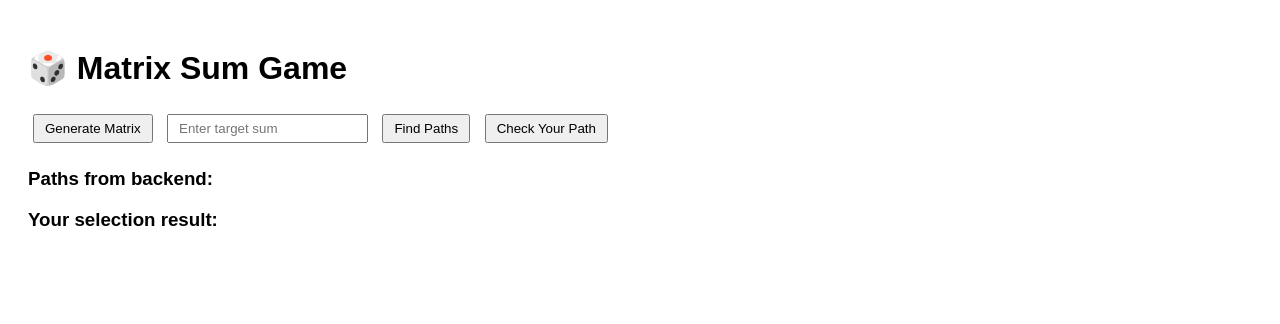
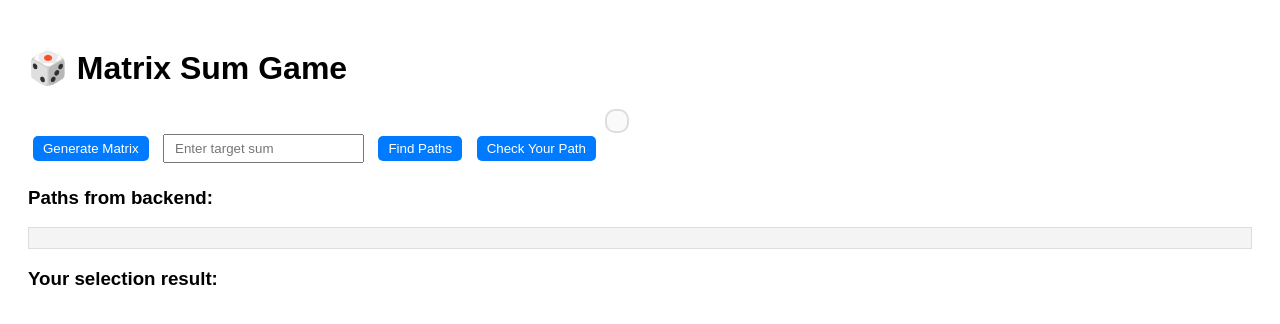
Before and after one commit to Gayathridevi006/Games, a Django app: page / in a window 1280 px wide. Shown: the top 324 px of the page. Run offline with Django 5.2, Linux system fonts and the light colour scheme.

Commit message:
"updated css"

```diff
--- a/game/templates/game.html
+++ b/game/templates/game.html
@@ -4,11 +4,36 @@
   <title>Matrix Sum Game</title>
   <style>
     body { font-family: Arial, sans-serif; padding: 20px; }
-    table { border-collapse: collapse; margin: 10px 0; }
+    table { border-collapse: collapse; margin: 10px 0; background-color: antiquewhite;}
     td { border: 1px solid black; padding: 10px; text-align: center; width: 40px; height: 40px; cursor: pointer; }
-    td.selected { background-color: #90ee90; } /* highlight selected cells */
-    #matrix { margin-bottom: 20px; }
+    td:hover { background-color: #f0f8ff; }  /* light blue hover */
+    td.selected { background: linear-gradient(to bottom , #90ee90, #32cd32);
+    color: white;
+    font-weight: bold; } /* highlight selected cells */
+      #result {
+        font-size: 18px;
+        font-weight: bold;
+      }
+    #matrix { margin-bottom: 20px;
+    padding: 10px;
+    display: inline-block;
+    border: 2px solid #ddd;
+    border-radius: 10px;
+    background-color: #fafafa;  /* light background for matrix container */
+  }
     input, button { padding: 5px 10px; margin: 5px; }
+    button {
+        background-color: #007bff;
+        color: white;
+        border: none;
+        border-radius: 5px;
+        transition: 0.3s;
+      }
+      button:hover {
+        background-color: #0056b3;
+        cursor: pointer;
+      }
+    pre { background-color: #f4f4f4; padding: 10px; border: 1px solid #ddd; }
   </style>
 </head>
 <body>
@@ -24,6 +49,7 @@
   <pre id="paths"></pre>
   <h3>Your selection result:</h3>
   <p id="result"></p>
+
 
   <script>
     const csrftoken = getCookie('csrftoken');
@@ -118,9 +144,13 @@
       const sum = selectedCells.reduce((acc, c) => acc + c.value, 0);
 
       if (sum === target) {
-        document.getElementById("result").textContent = `✅ Correct! Your path sums to ${target}.`;
+        const res = document.getElementById("result");
+        res.textContent = `✅ Correct! Your path sums to ${target}.`;
+        res.style.color = "green";
       } else {
-        document.getElementById("result").textContent = `❌ Wrong! Your path sums to ${sum}, not ${target}.`;
+        const res = document.getElementById("result");
+        res.textContent = `❌ Wrong! Your path sums to ${sum}, not ${target}.`;
+        res.style.color = "red";
       }
     }
   </script>
```
